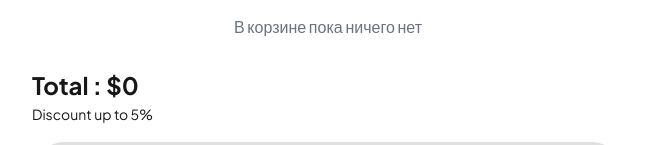
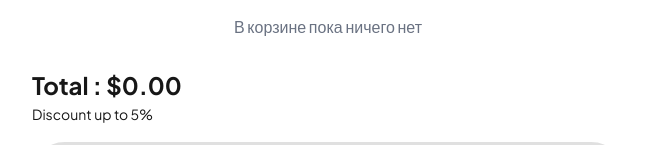
Before and after one commit to sobol4156/grofresh, a Next.js app: page /cart in a window 1280 px wide. Shown: the part 334-479 px from the top of the page, without its empty margins (312-967 px from the left). Built offline with nearby package versions, Linux system fonts and the light colour scheme.

Commit message:
fix: logic cart; test(cart): added new test

```diff
--- a/src/widgets/cart-items-list/CartItemsList.tsx
+++ b/src/widgets/cart-items-list/CartItemsList.tsx
@@ -16,7 +16,7 @@ export default function CartItemsList({ items, showDefaultItems }: CartItemsList
 
   if (items.length === 0) {
     return (
-      <div className="flex flex-col items-center justify-center mt-10">
+      <div className="flex flex-col items-center justify-center mt-10 select-none">
         <Image
           src="/images/cart/empty-cart.png"
           alt="Empty cart"
--- a/src/widgets/cart-section/CartSection.tsx
+++ b/src/widgets/cart-section/CartSection.tsx
@@ -27,6 +27,12 @@ export default function CartSection() {
     }
   }, [router.query.checkout]);
 
+  useEffect(() => {
+    if (cartItems.length === 0) {
+      setCheckoutMode(false)
+    }
+  }, [cartItems])
+
   return (
     <div className="flex flex-col pb-[33px]">
 
@@ -39,7 +45,7 @@ export default function CartSection() {
 
       {isCheckoutMode && <CheckoutDetails />}
 
-      <CartSummary isEmpty={cartItems.length === 0} onCheckout={handleProceedToCheckout} />
+      <CartSummary isCheckoutMode={isCheckoutMode} isEmpty={cartItems.length === 0} onCheckout={handleProceedToCheckout} />
 
       <BottomNavBar className='mt-2.5' />
 
--- a/src/widgets/cart-summary/CartSummary.tsx
+++ b/src/widgets/cart-summary/CartSummary.tsx
@@ -4,19 +4,20 @@ import { allPriceCart as allPriceCartSelector } from "@/entities/cart/model/cart
 import { serviceFee as serviceFeeSelector } from "@/entities/payment/model/payment.slice"
 interface CartSummaryProps {
   isEmpty: boolean;
+  isCheckoutMode: boolean;
   onCheckout: () => void
 }
 
-export default function CartSummary({ isEmpty, onCheckout }: CartSummaryProps) {
+export default function CartSummary({ isEmpty, isCheckoutMode, onCheckout }: CartSummaryProps) {
   const serviceFee = useAppSelector(serviceFeeSelector)
   const allPriceCart = useAppSelector(allPriceCartSelector)
 
-  const totalPrice = Number(allPriceCart) > 0 ? (Number(allPriceCart) + Number(serviceFee)).toFixed(2) : 0;
+  const totalPrice = (Number(allPriceCart) > 0 ? Number(allPriceCart) + Number(serviceFee) : 0).toFixed(2)
 
   return (
     <div className="mt-[7px] py-6">
       <div className="flex flex-col gap-[5px]">
-        <p className="h3-bold">Total : ${totalPrice}</p>
+        <p className="h3-bold">Total : ${isCheckoutMode ? totalPrice : Number(allPriceCart).toFixed(2)}</p>
         <span className="h6-regular">Discount up to 5%</span>
       </div>
 
```
Also changed, not shown: 1 other file (tests, documents, lock files or other folders).
